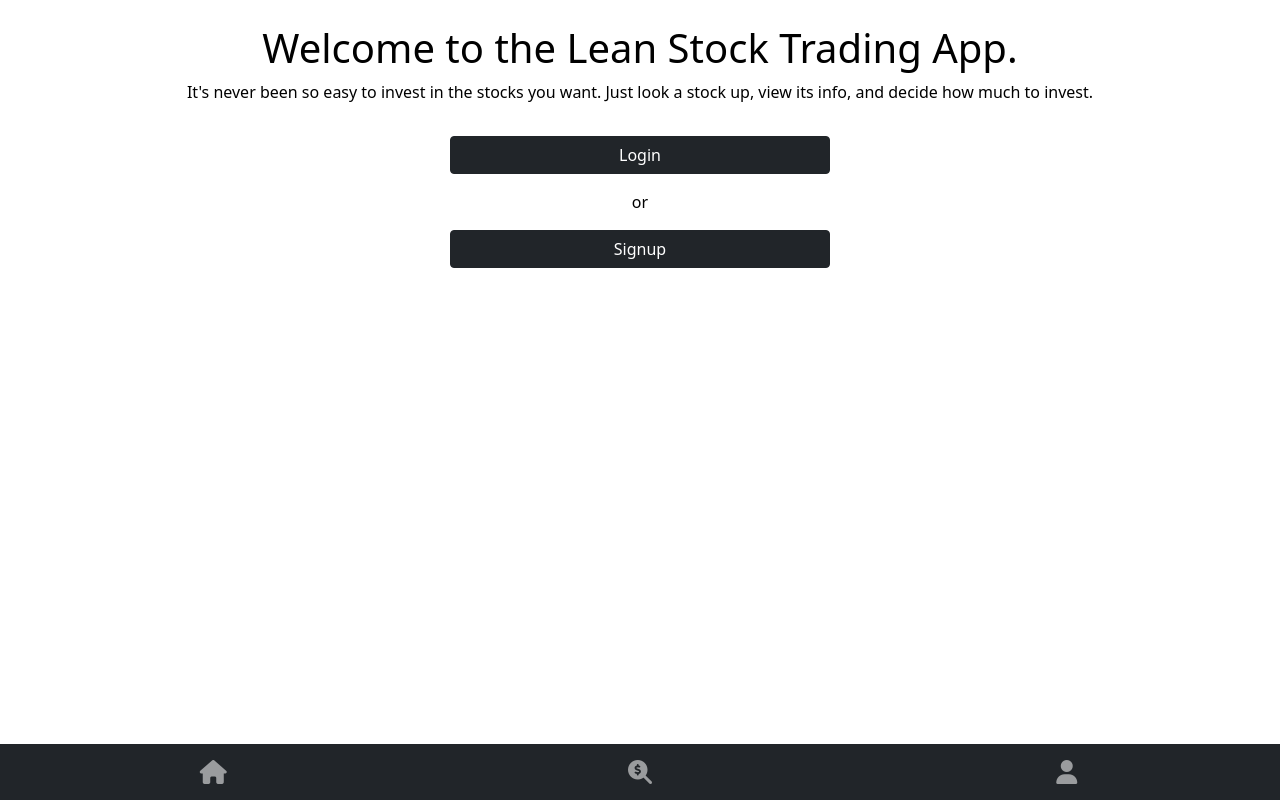
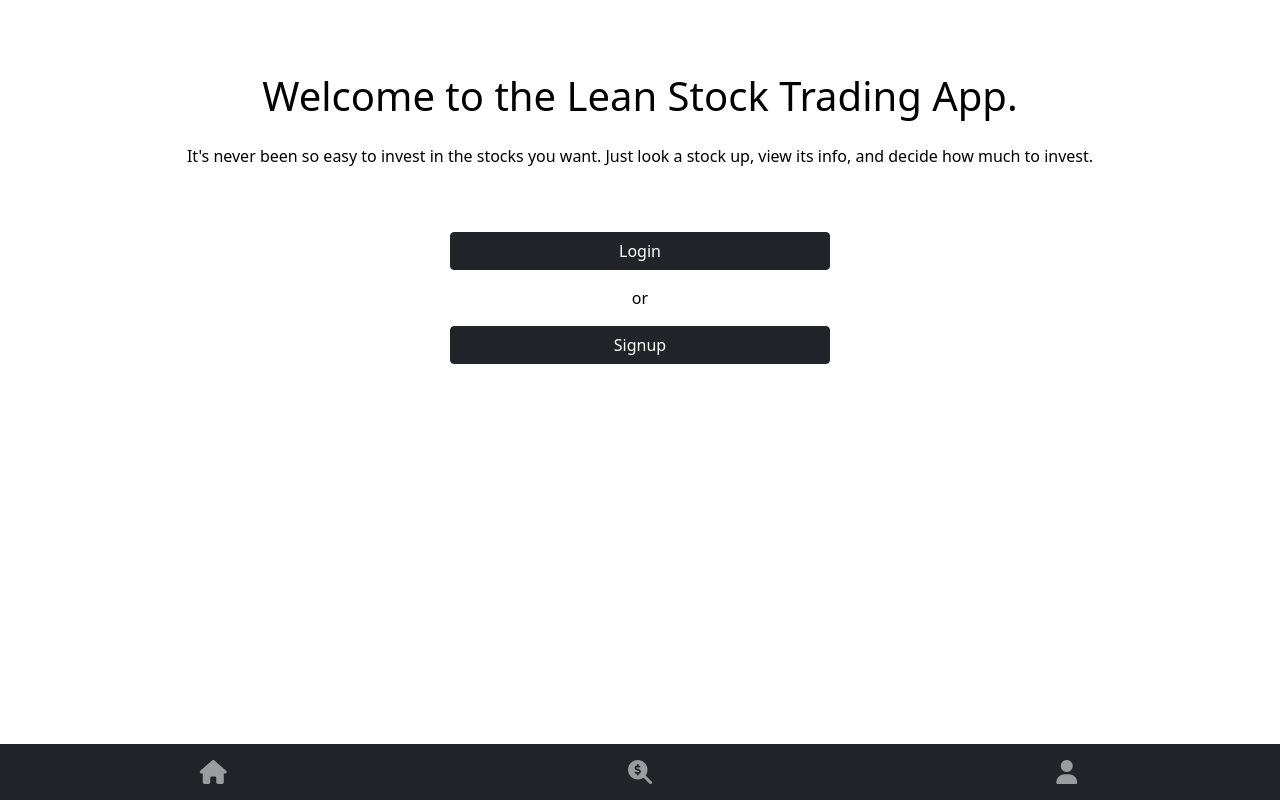
Before and after one commit to Alejandro-Jaime-Pozas/stock_trading_app_react, a React (Create React App) app: page / in a window 1280 px wide. Built offline with nearby package versions, Linux system fonts and the light colour scheme; no server answers.

Commit message:
in Trade, stock buying does work for first time when buying a new stock or creating stock, but not for updating put method

```diff
--- a/src/components/Home.jsx
+++ b/src/components/Home.jsx
@@ -14,9 +14,9 @@ export default function Home() {
     return (
         <div>
 
-            <div className='row text-center m-0'>
+            <div className='row text-center m-5'>
                 <h1>Welcome to the Lean Stock Trading App.</h1>
-                <p className='col w-50 '>
+                <p className='col w-50 m-3'>
                     It's never been so easy to invest in the stocks you want. Just look a stock up, view its info, and decide how much to invest.
                 </p>
             </div>
--- a/src/components/Search.jsx
+++ b/src/components/Search.jsx
@@ -98,10 +98,10 @@ export default function Search(props) {
             // else show stock search results
             results.map((stock, i) => {
                 return (
-                    <>
-                        <p key={i} className='m-2'>{stock.description}</p>
+                    <div className='col-12 col-md-8 mx-auto'>
+                        <p key={i} className='m-2 '>{stock.description}</p>
                         <Link onClick={handleClick} to='/stock' className="row border rounded my-1 btn btn-light w-100 fs-1">{stock.symbol}</Link>
-                    </>
+                    </div>
                     )
             })
             }
```
